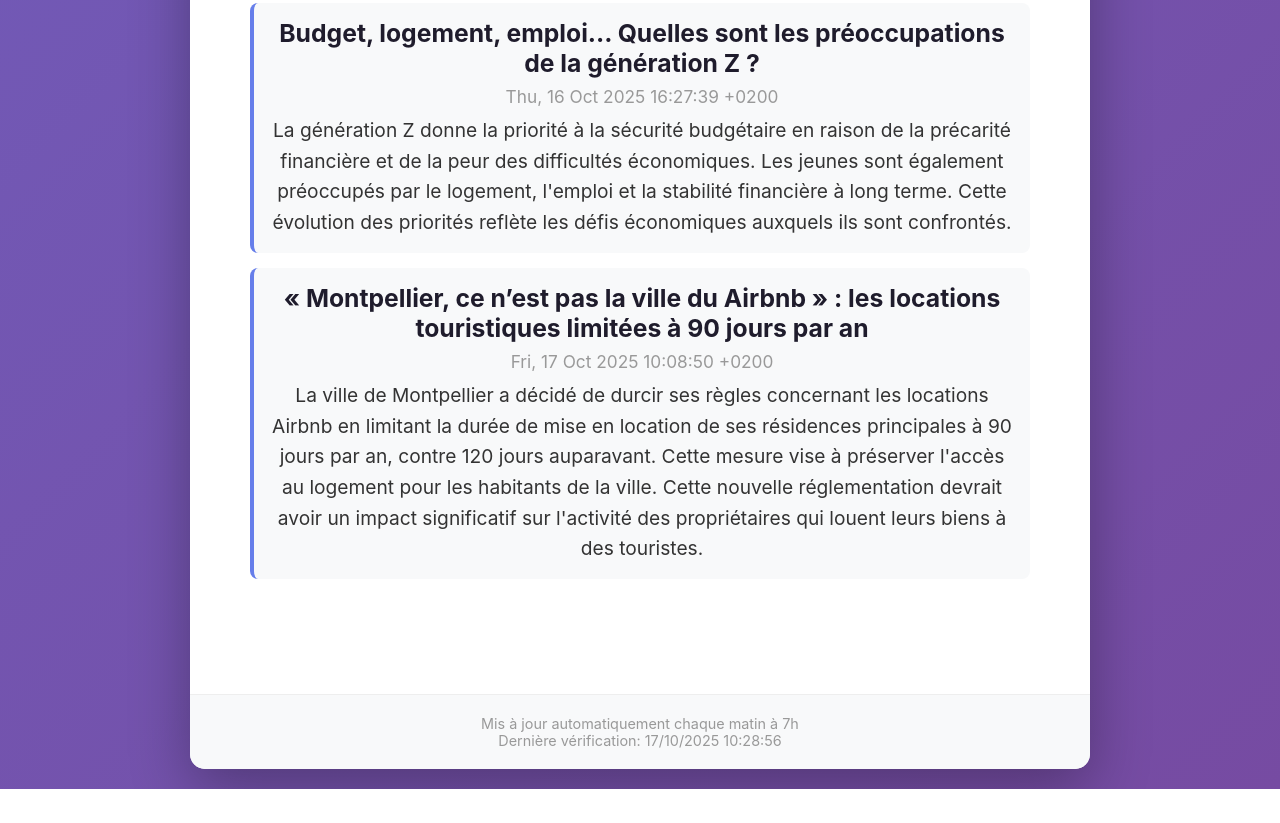
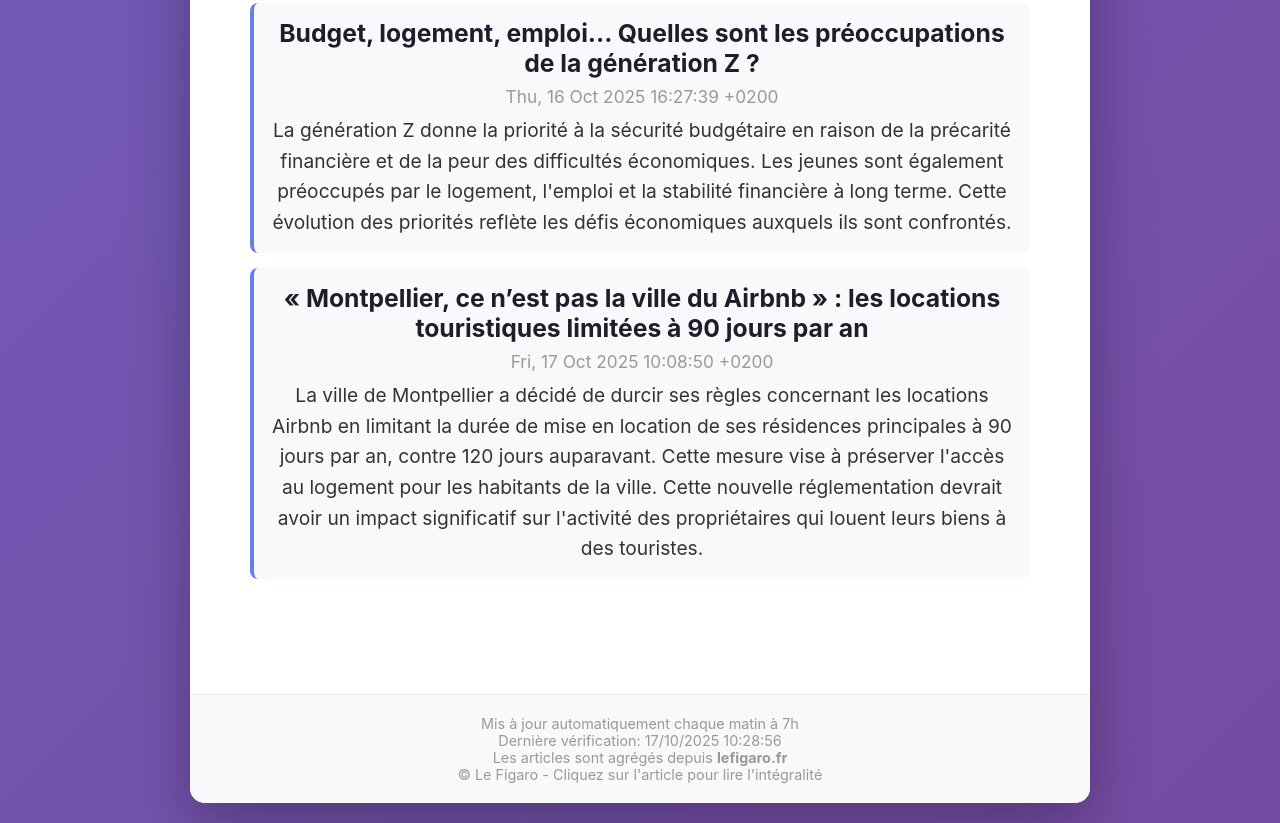
Before and after one commit to braise92/figaro-news-dashboard, a plain HTML site: page index.html in a window 1280 px wide. Shown: the part 5844-6667 px from the top of the page. Before the commit the page ends 6633 px from the top, so only its background shows below. Drawn offline with Linux system fonts and the light colour scheme.

Commit message:
Add footer details for article source and copyright
Added footer information about article aggregation and copyright.

```diff
--- a/index.html
+++ b/index.html
@@ -152,6 +152,8 @@
         <div class="footer">
             <p>Mis à jour automatiquement chaque matin à 7h</p>
             <p id="last-update"></p>
+            <p>Les articles sont agrégés depuis <strong>lefigaro.fr</strong></p>
+            <p>© Le Figaro - Cliquez sur l'article pour lire l'intégralité</p>
         </div>
     </div>
 
```
